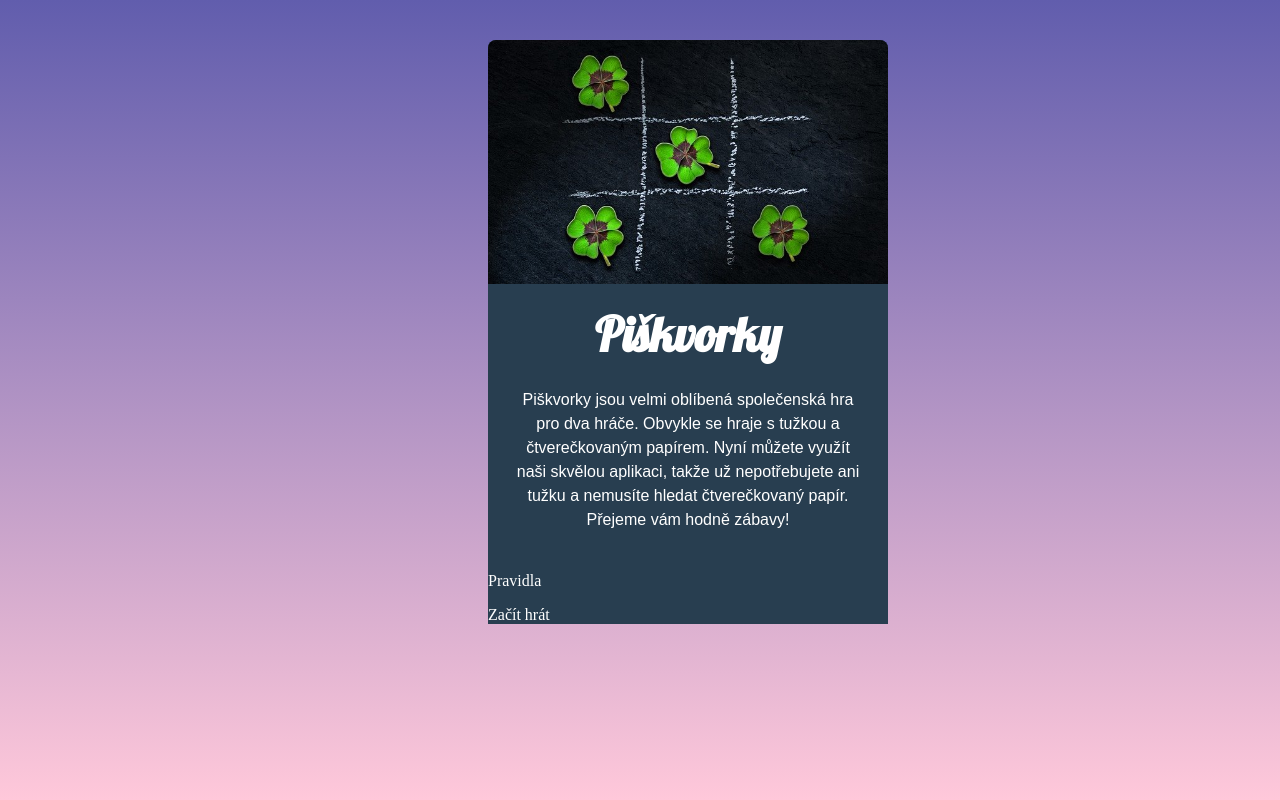
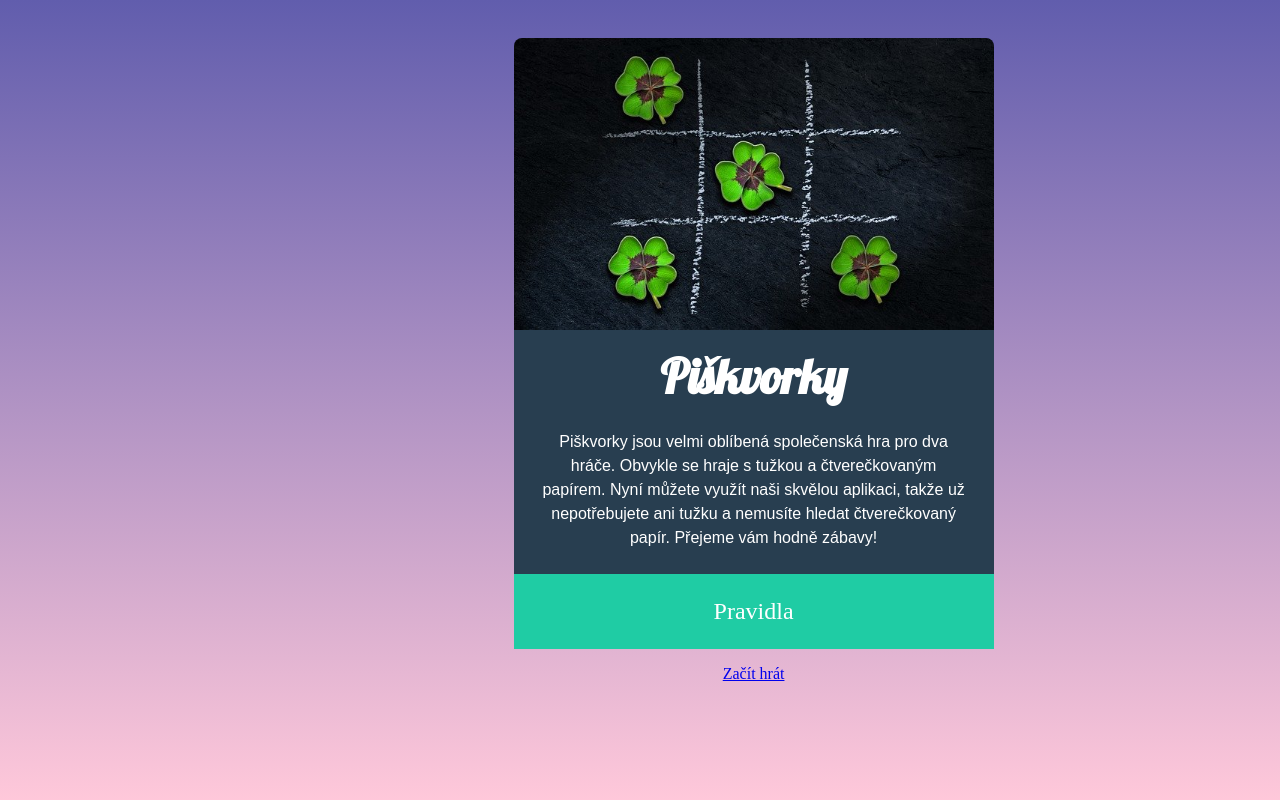
Before and after one commit to PetraPek/piskvorky, a plain HTML site: page index.html in a window 1280 px wide. Shown: the top 800 px of the page. Drawn offline with Linux system fonts and the light colour scheme.

Commit message:
úprava obsahu hry, styly css

```diff
--- a/index.html
+++ b/index.html
@@ -14,21 +14,29 @@
     />
   </head>
   <body>
-    <div class="piskvorky">
-      <img class="obrazek" src="image/uvodni.jpg" alt="Uvodni obrazek" />
+    <main class="game">
+      <img class="game_picture" src="image/uvodni.jpg" alt="Uvodni obrazek" />
+      <div class="game_content">
+        <h1 class="game_title">Piškvorky</h1>
 
-      <h1>Piškvorky</h1>
-
-      <p class="popis">
-        Piškvorky jsou velmi oblíbená společenská hra pro dva hráče. Obvykle se
-        hraje s tužkou a čtverečkovaným papírem. Nyní můžete využít naši skvělou
-        aplikaci, takže už nepotřebujete ani tužku a nemusíte hledat
-        čtverečkovaný papír. Přejeme vám hodně zábavy!
-      </p>
-
-      <p>Pravidla</p>
-
-      <p>Začít hrát</p>
-    </div>
+        <p class="game_description">
+          Piškvorky jsou velmi oblíbená společenská hra pro dva hráče. Obvykle
+          se hraje s tužkou a čtverečkovaným papírem. Nyní můžete využít naši
+          skvělou aplikaci, takže už nepotřebujete ani tužku a nemusíte hledat
+          čtverečkovaný papír. Přejeme vám hodně zábavy!
+        </p>
+      </div>
+      <div class="game_buttons">
+        <a
+          class="game_button_green"
+          href="https://czechitas-podklady.cz/Piskvorky-pravidla/"
+        >
+          <p class="game_rules">Pravidla</p>
+        </a>
+        <a href="index.html">
+          <p class="game_play">Začít hrát</p>
+        </a>
+      </div>
+    </main>
   </body>
 </html>
--- a/style.css
+++ b/style.css
@@ -8,22 +8,25 @@ body {
   color: #ffffff;
 }
 
-.piskvorky {
-  width: 25rem;
-  margin: 2.5rem 30rem;
-  padding: 0;
-  background-color: #283e50;
-  border-top-left-radius: 0.5rem;
-  border-top-right-radius: 0.5rem;
+.game {
+  display: flex;
+  flex-direction: column;
+  margin: 3% 40% 0% 40%;
+  width: 30rem;
+  height: 70rem;
 }
 
-.obrazek {
+.game_picture {
   max-width: 100%;
-  border-top-left-radius: 0.5rem;
-  border-top-right-radius: 0.5rem;
+  border-radius: 0.5rem 0.5rem 0 0;
 }
 
-h1 {
+.game_content {
+  background-color: #283e50;
+}
+
+
+.game_title {
   padding: 1rem 0 0 0;
   font-family: 'Lobster';
   text-align: center;
@@ -31,10 +34,24 @@ h1 {
   margin: 0;
 }
 
-.popis {
+.game_description {
   text-align: center;
   font-family: sans-serif;
   line-height: 1.5rem;
   padding: 1.5rem;
   margin: 0;
 }
+
+.game_buttons {
+  width: 100%;
+  text-align: center;
+  display: flex;
+  flex-direction: column;
+}
+
+.game_button_green {
+  background-color: #1fcca4;
+  color: #ffffff;
+  text-decoration: none;
+  font-size: 1.5rem;
+}
```
